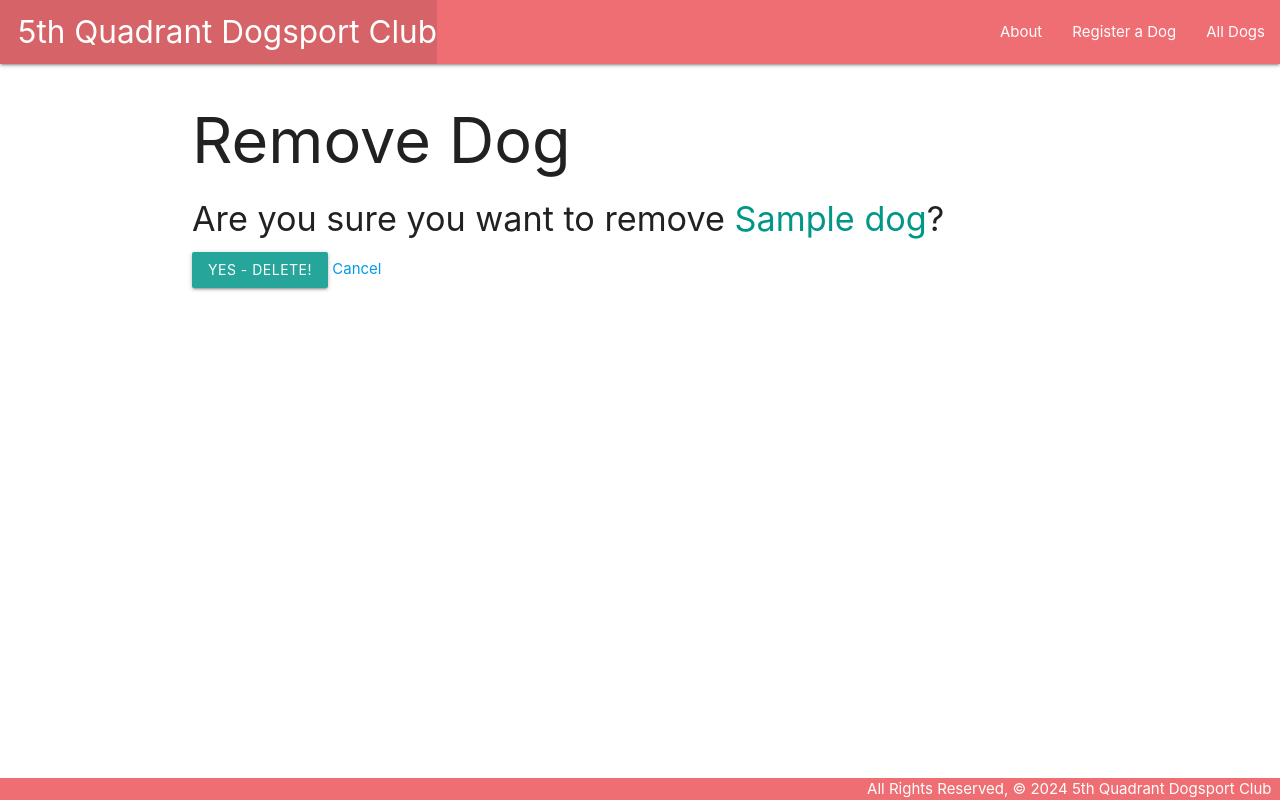
After one commit to jordanjanszen/5qdsc-database, a Django app: page /dogs/1/delete/ in a window 1280 px wide. The commit adds this page. Run offline with Django 5.2, Linux system fonts and the light colour scheme; tables that the repository leaves empty hold one stand-in row (values such as "Sample post").

Commit message:
Lab Part 3

```diff
--- a/main_app/models.py
+++ b/main_app/models.py
@@ -1,4 +1,5 @@
 from django.db import models
+from django.urls import reverse
 
 # Create your models here.
 class Dog(models.Model):
@@ -12,3 +13,6 @@ class Dog(models.Model):
 
     def __str__(self):
         return self.name
+
+    def get_absolute_url(self):
+        return reverse('detail', kwargs={'dog_id: self.id'})
--- a/main_app/templates/base.html
+++ b/main_app/templates/base.html
@@ -19,8 +19,9 @@
           <li><a href="/" class="left brand-logo">&nbsp;&nbsp;5th Quadrant Dogsport Club</a></li>
         </ul>
         <ul class="right">
-          <li><a href="/about">About</a></li>
-          <li><a href="/dogs">All Dogs</a></li>
+          <li><a href="{% url 'about' %}">About</a></li>
+          <li><a href="{% url 'dogs_create' %}">Register a Dog</a></li>
+          <li><a href="{% url 'index' %}">All Dogs</a></li>
         </ul>
       </div>
     </nav>
--- a/main_app/templates/dogs/detail.html
+++ b/main_app/templates/dogs/detail.html
@@ -17,6 +17,10 @@
       <p>Age: Puppy</p>
     {% endif %}
   </div>
+  <div class="card-action">
+    <a href="{% url 'dogs_update' dog.id %}">Edit</a>
+    <a href="{% url 'dogs_delete' dog.id %}">Delete</a>
+  </div>
 </div>
 
 {% endblock %}
--- /dev/null
+++ b/main_app/templates/main_app/dog_confirm_delete.html
@@ -0,0 +1,13 @@
+{% extends 'base.html' %}
+
+{% block content %}
+  <h1>Remove Dog</h1>
+
+  <h4>Are you sure you want to remove <span class="teal-text">{{ object.name }}</span>?</h4>
+
+  <form action="" method="POST">
+    {% csrf_token %}
+    <input type="submit" value="Yes - Delete!" class="btn">
+    <a href="{% url 'detail' dog.id %}">Cancel</a>
+  </form>
+{% endblock %}
--- a/main_app/urls.py
+++ b/main_app/urls.py
@@ -6,4 +6,7 @@ urlpatterns = [
     path('about/', views.about, name='about'),
     path('dogs/', views.dogs_index, name='index'),
     path('dogs/<int:dog_id>/', views.dogs_detail, name='detail'),
+    path('cats/create/', views.DogCreate.as_view(), name='dogs_create'),
+    path('dogs/<int:pk>/update/', views.DogUpdate.as_view(), name='dogs_update'),
+    path('dogs/<int:pk>/delete/', views.DogDelete.as_view(), name='dogs_delete'),
 ]
--- a/main_app/views.py
+++ b/main_app/views.py
@@ -1,5 +1,5 @@
 from django.shortcuts import render
-
+from django.views.generic.edit import CreateView, UpdateView, DeleteView
 from .models import Dog
 
 # Create your views here.
@@ -21,3 +21,16 @@ def dogs_detail(request, dog_id):
     return render(request, 'dogs/detail.html', {
         'dog': dog
     })
+
+class DogCreate(CreateView):
+    model = Dog
+    fields = '__all__'
+    success_url = '/dogs/{dog_id}'
+
+class DogUpdate(UpdateView):
+    model = Dog
+    fields = ['name', 'description', 'age', 'titles', 'handler']
+
+class DogDelete(DeleteView):
+    model = Dog
+    success_url = '/dogs'
```
Also changed, not shown: main_app/templates/main_app/dog_form.html (added, +19 -0 lines).
